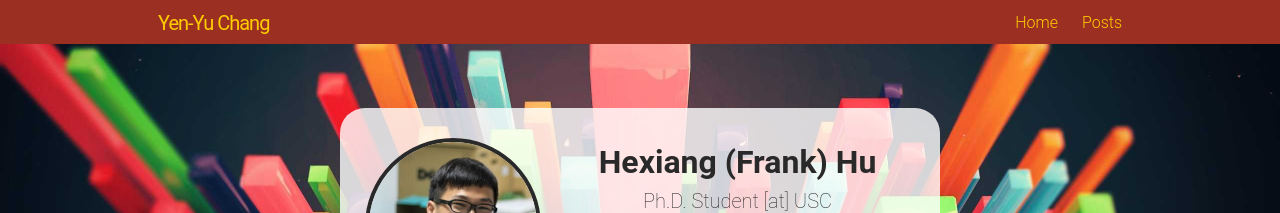
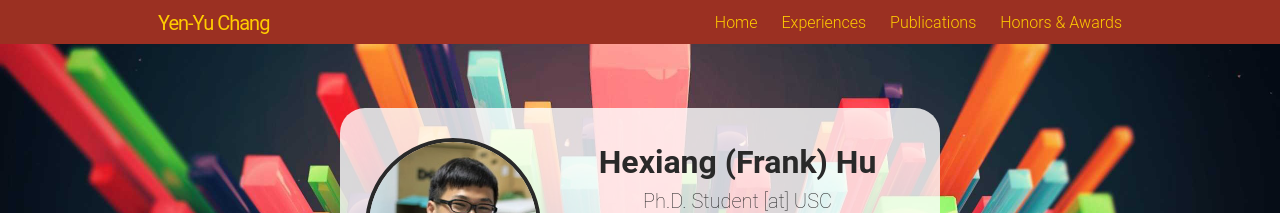
Before and after one commit to yuyuchang/yuyuchang.github.io, a plain HTML site: page index.html in a window 1280 px wide. Shown: the top 213 px of the page. Drawn offline with Linux system fonts and the light colour scheme.

Commit message:
add new buttoms

```diff
--- a/index.html
+++ b/index.html
@@ -70,7 +70,9 @@ j=d.createElement(s),dl=l!='dataLayer'?'&l='+l:'';j.async=true;j.src=
       <!-- Button for Posts -->
 
 
-        <a class="page-link" href="/posts/">Posts</a>
+        <a class="page-link" href="#timeline">Experiences</a>
+		<a class="page-link" href="#publications">Publications</a>
+		<a class="page-link" href="#awards">Honors & Awards</a>
 
 
 
```
